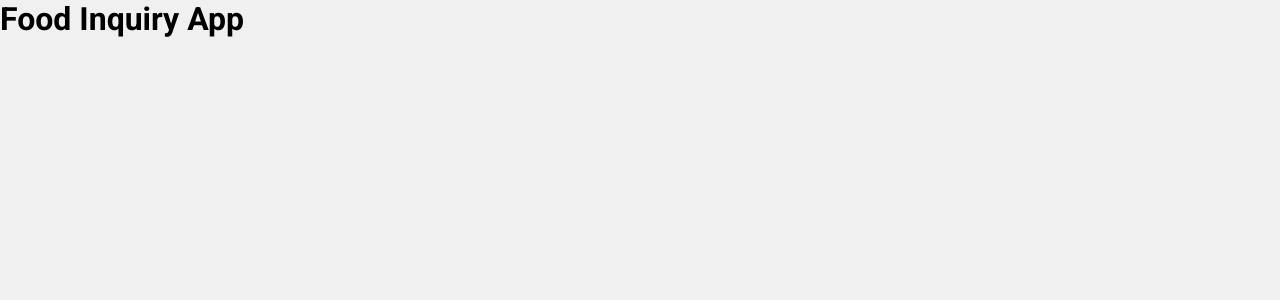
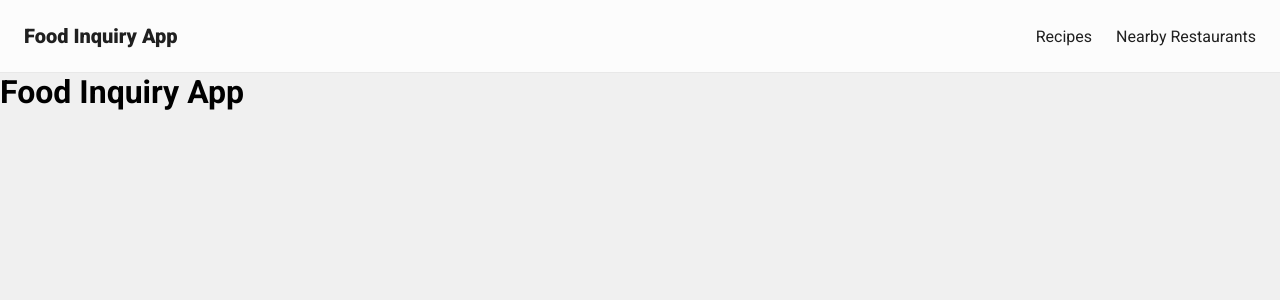
Before and after one commit to Nugwxa/food-inquiry-app, a Next.js app: page / in a window 1280 px wide. Shown: the top 300 px of the page. Built offline with nearby package versions, Linux system fonts and the light colour scheme; what @radix-ui/themes would draw is missing.

Commit message:
Add header to layout

```diff
--- a/src/app/layout.tsx
+++ b/src/app/layout.tsx
@@ -1,6 +1,7 @@
 import '@/styles/globals.css'
 import { Roboto } from 'next/font/google'
 import { Theme as ThemeProvider } from '@radix-ui/themes'
+import Header from '@/components/Header'
 import type { Metadata } from 'next'
 
 const robotoFont = Roboto({
@@ -23,6 +24,7 @@ export default function RootLayout({
     <html lang="en">
       <body data-theme="gray" className={`${robotoFont.variable}`}>
         <ThemeProvider appearance="light" accentColor="gray">
+          <Header />
           {children}
         </ThemeProvider>
       </body>
```
